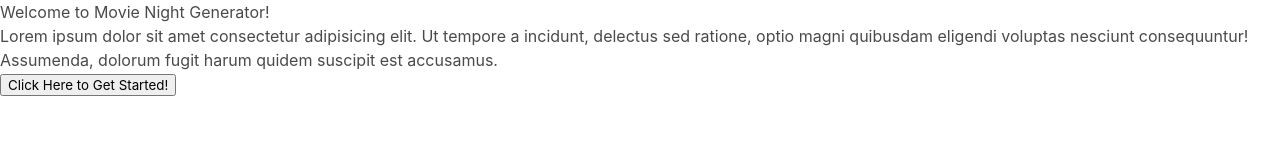
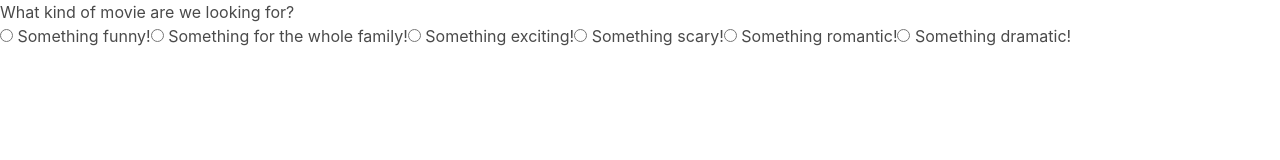
Before and after one commit to trm621/movie-night-generator, a plain HTML site: page index.html in a window 1280 px wide. Both pictures are taken after a click on the button "Click Here to Get Started!". Drawn offline with nearby package versions, Linux system fonts and the light colour scheme.

Commit message:
begin js form

```diff
--- a/assets/js/script.js
+++ b/assets/js/script.js
@@ -1,3 +1,6 @@
+//global variable for the "main" element
+let mainPage = document.getElementById('main-page');
+
 //function to pull up movie confirm and ask if you want to add recipe
 let activateModal = function() {
     document.getElementById('movie-modal').classList.add("is-active");
@@ -9,5 +12,107 @@ let closeModal = function() {
 
 //generates the html elements to ask about what type of movie you want when you click start
 let movieQuiz = function() {
+    //remove the welcome page
+    let welcomePage = document.getElementById("welcome-page");
+    welcomePage.remove();
 
-}
+    //create div to put elements in and append to page
+    let quizContainerEl = document.createElement("div");
+    mainPage.appendChild(quizContainerEl);
+
+    //create header
+    let quizHeaderEl = document.createElement("h1");
+    quizHeaderEl.textContent = "What kind of movie are we looking for?";
+    quizContainerEl.appendChild(quizHeaderEl);
+
+    //create form
+    let quizFormEl = document.createElement("form");
+    quizContainerEl.appendChild(quizFormEl);
+
+    //create form option 1 and label (comedy) then append
+    let funnyInputEl = document.createElement("input");
+    funnyInputEl.setAttribute("type","radio");
+    funnyInputEl.setAttribute("id","comedy-input");
+    funnyInputEl.setAttribute("value","comedy");
+    funnyInputEl.setAttribute("name","comedy-input");
+
+    let funnyLabelEl = document.createElement("label");
+    funnyLabelEl.setAttribute("for","comedy-input");
+    funnyLabelEl.textContent = "  Something funny!";
+
+    quizFormEl.appendChild(funnyInputEl);
+    quizFormEl.appendChild(funnyLabelEl);
+
+    //create form option 2 and label (family) then append
+    let familyInputEl = document.createElement("input");
+    familyInputEl.setAttribute("type","radio");
+    familyInputEl.setAttribute("id","family-input");
+    familyInputEl.setAttribute("value","family");
+    familyInputEl.setAttribute("name","family-input");
+
+    let familyLabelEl = document.createElement("label");
+    familyLabelEl.setAttribute("for","comedy-input");
+    familyLabelEl.textContent = "  Something for the whole family!";
+
+    quizFormEl.appendChild(familyInputEl);
+    quizFormEl.appendChild(familyLabelEl);
+
+    //option 3(action)
+    let actionInputEl = document.createElement("input");
+    actionInputEl.setAttribute("type","radio");
+    actionInputEl.setAttribute("id","action-input");
+    actionInputEl.setAttribute("value","action");
+    actionInputEl.setAttribute("name","action-input");
+
+    let actionLabelEl = document.createElement("label");
+    actionLabelEl.setAttribute("for","action-input");
+    actionLabelEl.textContent = "  Something exciting!";
+
+    quizFormEl.appendChild(actionInputEl);
+    quizFormEl.appendChild(actionLabelEl);
+
+    //option 4(horror)
+    let horrorInputEl = document.createElement("input");
+    horrorInputEl.setAttribute("type","radio");
+    horrorInputEl.setAttribute("id","scary-input");
+    horrorInputEl.setAttribute("value","scary");
+    horrorInputEl.setAttribute("name","scary-input");
+
+    let horrorLabelEl = document.createElement("label");
+    horrorLabelEl.setAttribute("for","scary-input");
+    horrorLabelEl.textContent = "  Something scary!";
+
+    quizFormEl.appendChild(horrorInputEl);
+    quizFormEl.appendChild(horrorLabelEl);
+
+    //option 5(romance)
+    let romanceInputEl = document.createElement("input");
+    romanceInputEl.setAttribute("type","radio");
+    romanceInputEl.setAttribute("id","romance-input");
+    romanceInputEl.setAttribute("value","romance");
+    romanceInputEl.setAttribute("name","romance-input");
+
+    let romanceLabelEl = document.createElement("label");
+    romanceLabelEl.setAttribute("for","romance-input");
+    romanceLabelEl.textContent = "  Something romantic!";
+
+    quizFormEl.appendChild(romanceInputEl);
+    quizFormEl.appendChild(romanceLabelEl);
+
+    //option 6(dramatic)
+    let dramaInputEl = document.createElement("input");
+    dramaInputEl.setAttribute("type","radio");
+    dramaInputEl.setAttribute("id","drama-input");
+    dramaInputEl.setAttribute("value","drama");
+    dramaInputEl.setAttribute("name","drama-input");
+
+    let dramaLabelEl = document.createElement("label");
+    dramaLabelEl.setAttribute("for","drama-input");
+    dramaLabelEl.textContent = "  Something dramatic!";
+
+    quizFormEl.appendChild(dramaInputEl);
+    quizFormEl.appendChild(dramaLabelEl);
+};
+
+//event listener to create quiz form when "get started!" is pressed
+document.getElementById("start-button").addEventListener("click", movieQuiz);
--- a/index.html
+++ b/index.html
@@ -4,18 +4,20 @@
     <meta charset="UTF-8">
     <meta http-equiv="X-UA-Compatible" content="IE=edge">
     <meta name="viewport" content="width=device-width, initial-scale=1.0">
-    <title>Untitled</title>
+    <title>MOVIE TIME</title>
     <link rel="stylesheet" href="https://cdn.jsdelivr.net/npm/bulma@0.9.3/css/bulma.min.css">
     <link rel="stylesheet" href="./assets/css/style.css" />
 </head>
 <body>
 
 <!-- welcome page -->
-<div>
-    <h1>Welcome to Movie Night Generator!</h1>
-    <p>Lorem ipsum dolor sit amet consectetur adipisicing elit. Ut tempore a incidunt, delectus sed ratione, optio magni quibusdam eligendi voluptas nesciunt consequuntur! Assumenda, dolorum fugit harum quidem suscipit est accusamus.</p>
-    <button id="start-button">Click Here to Get Started!</button>
-</div>
+<main id="main-page">
+    <div id="welcome-page">
+        <h1>Welcome to Movie Night Generator!</h1>
+        <p>Lorem ipsum dolor sit amet consectetur adipisicing elit. Ut tempore a incidunt, delectus sed ratione, optio magni quibusdam eligendi voluptas nesciunt consequuntur! Assumenda, dolorum fugit harum quidem suscipit est accusamus.</p>
+        <button id="start-button">Click Here to Get Started!</button>
+    </div>
+</main>
 
 <!--movie modal start-->
 
```
